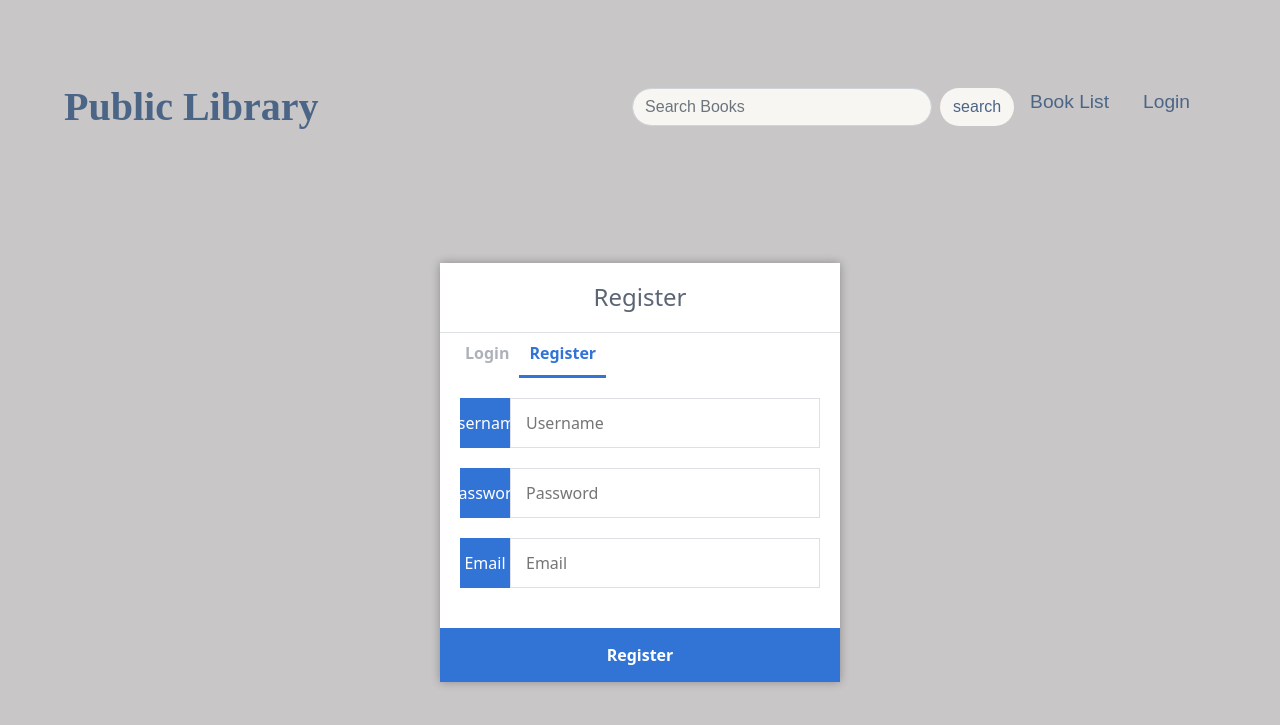
After one commit to MiaTian1024/Library-Web-App, a Flask app: page /register in a window 1280 px wide. The commit adds this page. Shown: the top 725 px of the page. Run offline with Flask 3, Linux system fonts and the light colour scheme.

Commit message:
create login and register page

```diff
--- a/library/routes.py
+++ b/library/routes.py
@@ -2,6 +2,7 @@ from flask import Flask, render_template, request, redirect, url_for, session
 
 from library import app, queries, connect
 import mysql.connector
+import re
 import bcrypt
 
 
@@ -21,6 +22,83 @@ def getCursor():
 @app.route("/")
 def home():
     return render_template("public.html")
+
+@app.route("/login", methods=['GET', 'POST'])
+def login():
+    # Output message if something goes wrong...
+    msg = ''
+    # Check if "username" and "password" POST requests exist (user submitted form)
+    if request.method == 'POST' and 'username' in request.form and 'password' in request.form:
+        # Create variables for easy access
+        username = request.form['username']
+        user_password = request.form['password']
+        # Check if account exists
+        connection = getCursor()
+        connection.execute('select * from member where username = %s', (username,))
+        # Fetch one record and return result
+        account = connection.fetchone()
+        if account is not None:
+            password = account[2]
+            if bcrypt.checkpw(user_password.encode('utf-8'),password.encode('utf-8')):
+            # If account exists in accounts table in out database
+            # Create session data, we can access this data in other routes
+                session['loggedin'] = True
+                session['id'] = account[0]
+                session['username'] = account[1]
+                # Redirect to member page
+                return redirect(url_for('member'))
+            else:
+                # password incorrect
+                msg = 'Incorrect password!'
+        else:
+            # Account doesnt exist or username incorrect
+            msg = 'Incorrect username'
+    # Show the login form with message (id any)
+    return render_template('login.html', msg=msg)
+
+@app.route('/logout')
+def logout():
+    # Remove session data, this will log the user out
+    session.pop('loggedin', None)
+    session.pop('id', None)
+    session.pop('username', None)
+    # Redirect to login page
+    return redirect(url_for('login'))
+
+@app.route('/register', methods=['GET', 'POST'])
+def register():
+    # Output message if something goes wrong...
+    msg = ''
+    # Check if "username", "password" and "email" POST requests exist (user submitted form)
+    if request.method == 'POST' and 'username' in request.form and 'password' in request.form and 'email' in request.form:
+        # Create variables for easy access
+        username = request.form['username']
+        password = request.form['password']
+        email = request.form['email']
+        # Check if account exists
+        connection = getCursor()
+        connection.execute('select * from member where username = %s', (username,))
+        account = connection.fetchone()
+        # If account exists show error and validation checks
+        if account:
+            msg = 'Account already exists!'
+        elif not re.match(r'[^@]+@[^@]+\.[^@]+', email):
+            msg = 'Invalid email address!'
+        elif not re.match(r'[A-Za-z0-9]+', username):
+            msg = 'Username must contain only characters and numbers!'
+        elif not username or not password or not email:
+            msg = 'Please fill out the form!'
+        else:
+            # Account doesnt exists and the form data is valid, now insert new account into accounts table
+            hashed = bcrypt.hashpw(password.encode('utf-8'), bcrypt.gensalt())
+            print(hashed)
+            connection.execute('insert into member (username, password, email) values (%s, %s, %s)', (username, hashed, email,))
+            msg = 'You have successfully registered!'
+    elif request.method == 'POST':
+        # Form is empty...(no POST data)
+        msg = 'Please fill out the form!'
+    # Show registration form with message (if any)
+    return render_template('register.html', msg=msg)
 
 # Define a route for public to list all books available in the library, include book title,author,category and year of publication.
 @app.route("/booklist")
@@ -48,3 +126,13 @@ def bookdetail():
     connection.execute(sql, (id,))
     bookDetail = connection.fetchall()
     return render_template("bookdetail.html", bookdetail = bookDetail)
+
+
+@app.route('/member')
+def member():
+    # Check if user is loggedin
+    if 'loggedin' in session:
+        # User is loggedin show them the member page
+        return render_template('member.html', username=session['username'])
+    # User is not loggein redirect to login page
+    return redirect(url_for('login'))
--- a/library/static/style.css
+++ b/library/static/style.css
@@ -51,13 +51,6 @@ body {
     align-items:center;
     padding:3%;
 }
-.search-book{
-    width:400px;
-    position:absolute;
-    margin-left:5%;
-    margin-right:10px;
-
-}
 
 .search-book-input{
     width:300px;
@@ -101,6 +94,72 @@ body {
     box-shadow: 0 0 9px 0 rgba(0, 0, 0, 0.3);
     margin: 100px auto;
 }
+
+.login h1, .register h1 {
+    text-align: center;
+    color: #5b6574;
+    font-size: 24px;
+    padding: 20px 0 20px 0;
+    border-bottom: 1px solid #dee0e4;
+}
+.login .links, .register .links {
+    display: flex;
+    padding: 0 15px;
+}
+.login .links a, .register .links a {
+    color: #adb2ba;
+    text-decoration: none;
+    display: inline-flex;
+    padding: 0 10px 10px 10px;
+    font-weight: bold;
+}
+
+.login .links a:hover, .register .links a:hover {
+    color: #9da3ac;
+}
+.login .links a.active, .register .links a.active {
+    border-bottom: 3px solid #3274d6;
+    color: #3274d6;
+}
+.login form, .register form {
+    display: flex;
+    flex-wrap: wrap;
+    justify-content: center;
+    padding-top: 20px;
+}
+.login form label, .register form label {
+    display: flex;
+    justify-content: center;
+    align-items: center;
+    width: 50px;
+    height: 50px;
+    background-color: #3274d6;
+    color: #ffffff;
+}
+
+.login form input[type="password"], .login form input[type="text"], .login form input[type="email"], .register form input[type="password"], .register form input[type="text"], .register form input[type="email"] {
+    width: 310px;
+    height: 50px;
+    border: 1px solid #dee0e4;
+    margin-bottom: 20px;
+    padding: 0 15px;
+}
+.login form input[type="submit"], .register form input[type="submit"] {
+    width: 100%;
+    padding: 15px;
+    margin-top: 20px;
+    background-color: #3274d6;
+    border: 0;
+    cursor: pointer;
+    font-weight: bold;
+    color: #ffffff;
+    transition: background-color 0.2s;
+}
+.login form input[type="submit"]:hover, .register form input[type="submit"]:hover {
+    background-color: #2868c7;
+    transition: background-color 0.2s;
+}
+
 
 /* Book detial */
 
--- a/library/templates/public.html
+++ b/library/templates/public.html
@@ -12,26 +12,20 @@
     </button>
     <div class="collapse navbar-collapse" id="navbarTogglerDemo02">
     <ul class="navbar-nav ms-auto">
+        <form class="d-flex nav-link hover" role="search" action="/searchbooks" method="POST">
+            <input class="search-book-input form-control me-2" type="search" name="book" placeholder="Search Books" aria-label="Search">
+            <button class="btn btn-search" type="submit">search</button>
+        </form>
       <li>
          <a class="nav-link hover" aria-current="page" href="{{ url_for('booklist') }}">Book List</a></li>
       <li class="nav-item">
-         <a class="nav-link hover" aria-current="page" href="{{ url_for('home') }}">Login</a></li>
+         <a class="nav-link hover" aria-current="page" href="{{ url_for('login') }}">Login</a></li>
     </ul>
-    </div>
+
+   </div>
 </nav>
 {% endblock %}
 
-
-{% block header %}
- <!-- Search Bar -->
- <div class="search-book">
-    <form class="d-flex nav-link hover" role="search" action="/searchbooks" method="POST">
-        <input class="search-book-input form-control me-2" type="search" name="book" placeholder="Search Books" aria-label="Search">
-        <button class="btn btn-search" type="submit"></button>
-      </form>
-    </div>
-
-{% endblock %}
 
 {% block content %}
 
--- /dev/null
+++ b/library/templates/register.html
@@ -0,0 +1,29 @@
+{% extends "public.html" %}
+
+{% block content %}
+
+<div class="register">
+    <h1>Register</h1>
+    <div class="links">
+        <a href="{{ url_for('login') }}">Login</a>
+        <a href="{{ url_for('register') }}" class="active">Register</a>
+    </div>
+    <form action="{{ url_for('register') }}" method="post" autocomplete="off">
+        <label for="username">
+            Username
+        </label>
+        <input type="text" name="username" placeholder="Username" id="username" required>
+        <label for="password">
+            Password
+        </label>
+        <input type="password" name="password" placeholder="Password" id="password" required>
+        <label for="email">
+            Email
+        </label>
+        <input type="email" name="email" placeholder="Email" id="email" required>
+        <div class="msg">{{ msg }}</div>
+        <input type="submit" value="Register">
+    </form>
+</div>
+
+{% endblock %}
```
Also changed, not shown: library/Database/create tables for library_management.sql (+3 -17 lines), library/templates/login.html (+4 -4 lines).
